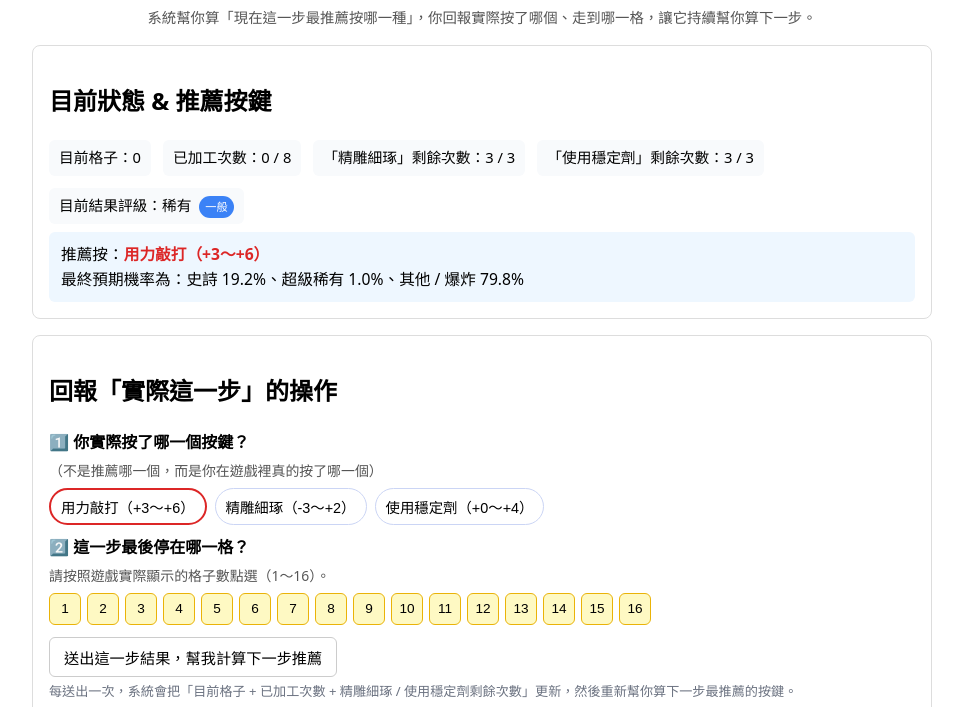
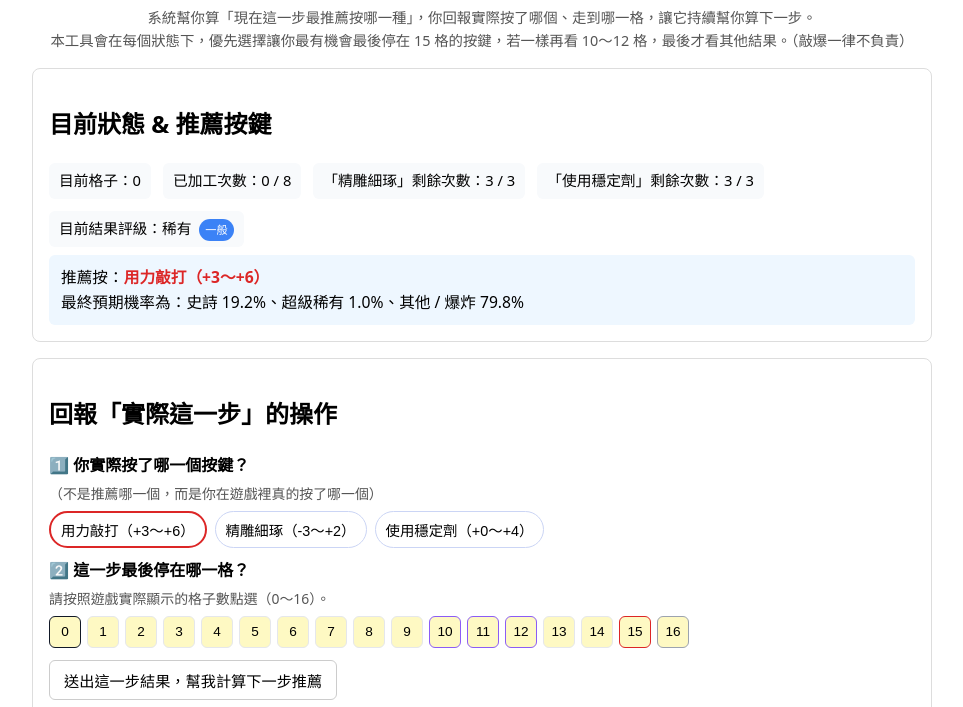
Before and after one commit to 1ephan/seasonite-machine, a plain HTML site: page index.html in a window 1280 px wide. Shown: the part 89-796 px from the top of the page, without its empty margins (158-1121 px from the left). Drawn offline with Linux system fonts and the light colour scheme.

Commit message:
index.html

```diff
--- a/index.html
+++ b/index.html
@@ -95,10 +95,11 @@
       background: #fef3c7; /* 米色亮燈感 */
       border-color: #fbbf24;
     }
+    /* 按下去（selected）顏色跟 hover 一樣米色 */
     .action-btn.selected {
-      background: #2563eb;
-      color: white;
-      border-color: #2563eb;
+      background: #fef3c7;
+      border-color: #fbbf24;
+      color: inherit;
     }
     .action-btn.recommended {
       border: 2px solid #dc2626; /* 推薦按鈕粗紅框 */
@@ -114,7 +115,7 @@
       width: 32px;
       height: 32px;
       border-radius: 6px;
-      border: 1px solid #eab308;
+      border: 1px solid #e5e7eb; /* 基本框灰色 */
       background: #fef9c3; /* 淡黃色底 */
       cursor: pointer;
       font-size: 0.85rem;
@@ -123,10 +124,18 @@
       padding: 0;
       transition: background-color 0.15s ease, border-color 0.15s ease, box-shadow 0.15s ease;
     }
+    /* 特殊格子的框顏色 */
+    .cell-0  { border-color: #111827; }  /* 黑色 */
+    .cell-10,
+    .cell-11,
+    .cell-12 { border-color: #8b5cf6; }  /* 紫色 */
+    .cell-15 { border-color: #dc2626; }  /* 紅色 */
+    .cell-16 { border-color: #9ca3af; }  /* 灰色 */
+
     .cell-btn.lit {
       background: #facc15;  /* 亮黃色燈 */
       color: #78350f;
-      border-color: #eab308;
+      /* 不改 border-color，保留各自的框色 */
     }
     .cell-btn.selected {
       box-shadow: 0 0 0 2px rgba(234, 179, 8, 0.7);
@@ -196,7 +205,8 @@
 <body>
   <h1>調味石下一步推薦助手（測試版）</h1>
   <p class="tip">
-    系統幫你算「現在這一步最推薦按哪一種」，你回報實際按了哪個、走到哪一格，讓它持續幫你算下一步。
+    系統幫你算「現在這一步最推薦按哪一種」，你回報實際按了哪個、走到哪一格，讓它持續幫你算下一步。<br>
+    本工具會在每個狀態下，優先選擇讓你最有機會最後停在 15 格的按鍵，若一樣再看 10～12 格，最後才看其他結果。（敲爆一律不負責）
   </p>
 
   <!-- 狀態 + 推薦區 -->
@@ -229,9 +239,9 @@
     </div>
 
     <div class="section-title" style="margin-top:10px;">2️⃣ 這一步最後停在哪一格？</div>
-    <div class="label-small">請按照遊戲實際顯示的格子數點選（1～16）。</div>
+    <div class="label-small">請按照遊戲實際顯示的格子數點選（0～16）。</div>
     <div class="cell-select-group" id="cellsContainer">
-      <!-- JS 產生 1~16 格按鍵 -->
+      <!-- JS 產生 0~16 格按鍵 -->
     </div>
 
     <button class="main-submit" id="submitStepBtn">
@@ -304,7 +314,7 @@
 
     // 使用者這一步實際選擇
     let selectedAction = null;  // 'A' | 'B' | 'C'
-    let selectedPos = null;     // 1 ~ 16
+    let selectedPos = null;     // 0 ~ 16
 
     const memo = new Map();
 
@@ -373,6 +383,15 @@
       return a.result.pRare > b.result.pRare;
     }
 
+    function sameResult(r1, r2) {
+      const eps = 1e-9;
+      return (
+        Math.abs(r1.pEpic - r2.pEpic) < eps &&
+        Math.abs(r1.pSSR - r2.pSSR) < eps &&
+        Math.abs(r1.pRare - r2.pRare) < eps
+      );
+    }
+
     // 指定在這個狀態按某一個鍵，考慮隨機，再往後用最佳策略
     function evaluateActionFrom(pos, steps, bLeft, cLeft, action) {
       let deltas = [];
@@ -436,8 +455,12 @@
         if (isBetter(actions[i], best)) best = actions[i];
       }
 
+      const bestActions = actions
+        .filter(a => sameResult(a.result, best.result))
+        .map(a => a.action);
+
       return {
-        bestAction: best.action,
+        bestActions,   // 可能是 ['A'] 或 ['A','B'] 等
         A: aRes.result,
         B: bRes ? bRes.result : null,
         C: cRes ? cRes.result : null
@@ -517,23 +540,40 @@
       }
 
       const advice = getBestActionAndAllProbs(pos, steps, bLeft, cLeft);
+      const bestActions = advice.bestActions || [];
 
-      let bestLabel = "";
-      if (advice.bestAction === "A") {
-        bestLabel = "用力敲打（+3～+6）";
-        document.getElementById("actionA").classList.add("recommended");
-      } else if (advice.bestAction === "B") {
-        bestLabel = "精雕細琢（-3～+2）";
-        document.getElementById("actionB").classList.add("recommended");
-      } else {
-        bestLabel = "使用穩定劑（+0～+4）";
-        document.getElementById("actionC").classList.add("recommended");
+      // 把所有同樣最優的按鈕都標紅框
+      const labels = [];
+      bestActions.forEach(action => {
+        if (action === "A") {
+          labels.push("用力敲打（+3～+6）");
+          document.getElementById("actionA").classList.add("recommended");
+        } else if (action === "B") {
+          labels.push("精雕細琢（-3～+2）");
+          document.getElementById("actionB").classList.add("recommended");
+        } else if (action === "C") {
+          labels.push("使用穩定劑（+0～+4）");
+          document.getElementById("actionC").classList.add("recommended");
+        }
+      });
+
+      // 取其中一個代表的機率（同樣最優，機率會一樣）
+      let bestRes = null;
+      if (bestActions.length > 0) {
+        const refKey = bestActions[0];
+        bestRes = advice[refKey];
       }
 
-      const bestRes = advice[advice.bestAction];
+      if (!bestRes) {
+        recDiv.innerHTML = "無法計算推薦，請檢查狀態。";
+        submitBtn.disabled = true;
+        return;
+      }
+
+      const labelText = labels.join("、");
 
       recDiv.innerHTML =
-        `推薦按：<span class="recommendation-key">${bestLabel}</span><br/>
+        `推薦按：<span class="recommendation-key">${labelText}</span><br/>
          最終預期機率為：` +
         `史詩 ${toPercent(bestRes.pEpic)}、` +
         `超級稀有 ${toPercent(bestRes.pSSR)}、` +
@@ -574,15 +614,27 @@
     }
 
     // ------- 綁定 UI 事件 -------
-    // 建立 1~16 的格子按鈕（亮燈條）
+    // 建立 0~16 的格子按鈕（亮燈條，0~16 數字）
     (function createCells() {
       const container = document.getElementById("cellsContainer");
-      for (let i = 1; i <= 16; i++) {
+      for (let i = 0; i <= 16; i++) {
         const btn = document.createElement("button");
         btn.type = "button";
         btn.className = "cell-btn";
         btn.textContent = i;
         btn.dataset.pos = i;
+
+        // 加上對應的框線顏色 class
+        if (i === 0) {
+          btn.classList.add("cell-0");
+        } else if (i === 10 || i === 11 || i === 12) {
+          btn.classList.add("cell-10");
+        } else if (i === 15) {
+          btn.classList.add("cell-15");
+        } else if (i === 16) {
+          btn.classList.add("cell-16");
+        }
+
         btn.addEventListener("click", () => {
           const allCells = document.querySelectorAll(".cell-btn");
           allCells.forEach(b => {
@@ -622,7 +674,7 @@
         return;
       }
       if (selectedPos === null || selectedPos === undefined) {
-        alert("請選擇這一步最後停在哪一格（1～16）。");
+        alert("請選擇這一步最後停在哪一格（0～16）。");
         return;
       }
 
@@ -640,7 +692,7 @@
       );
 
       resetSelections();    // 只清除按鍵選擇
-      selectedPos = null;   // 邏輯上下一步要重新選，但不清除視覺上的亮燈
+      selectedPos = null;   // 下一步要重新選，但格子亮燈視覺保留
       updateStatusAndRecommendation();
     });
 
```
